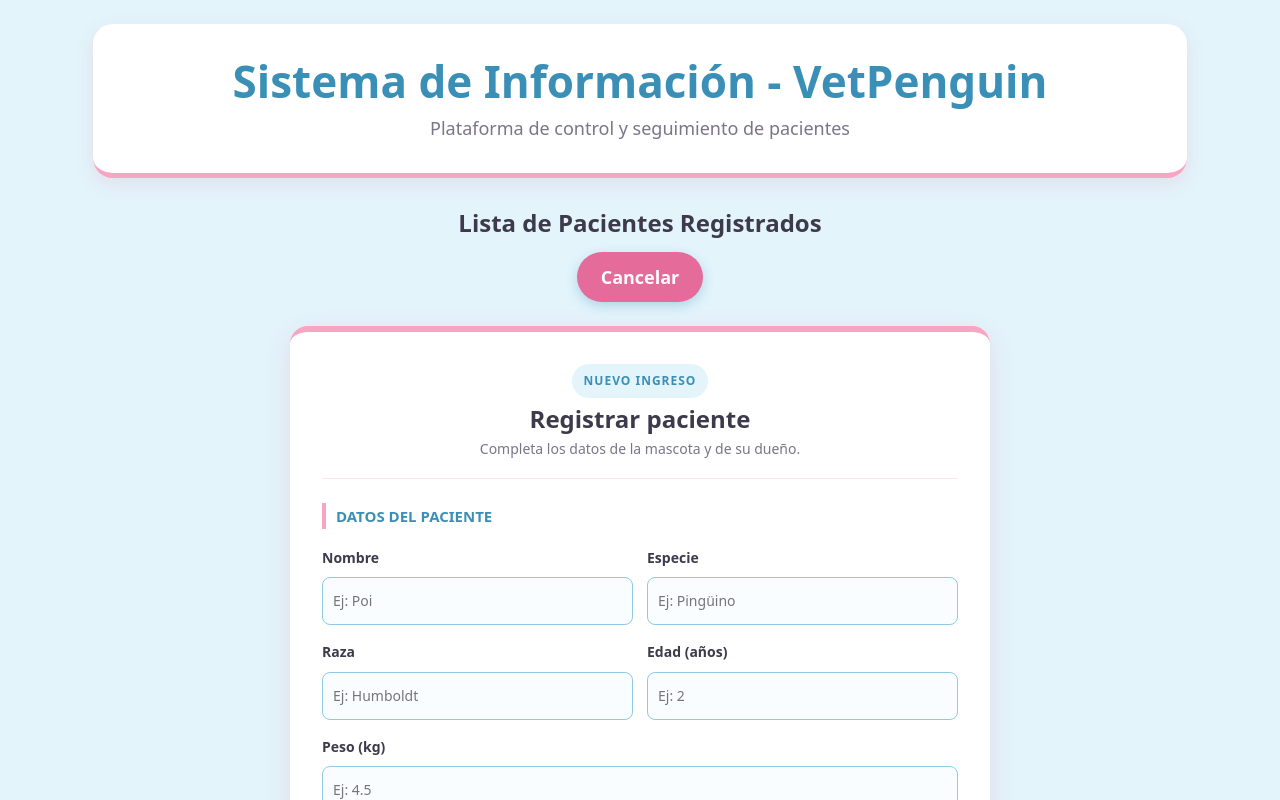
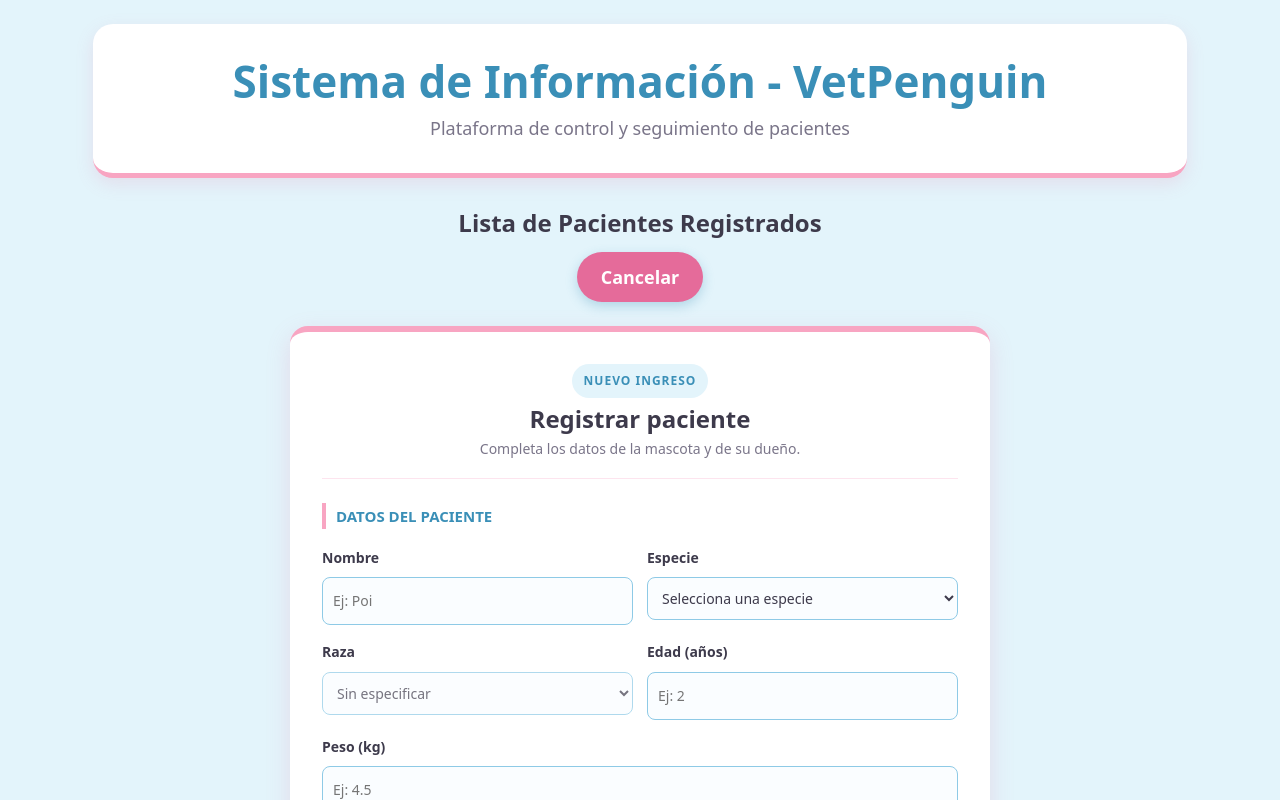
Before and after one commit to Vikktor93/vetChiloe, a React (Vite) app: page / in a window 1280 px wide. Both pictures are taken after a click on the button "Agregar paciente". Shown: the top 800 px of the page. Built offline with nearby package versions, Linux system fonts and the light colour scheme.

Commit message:
Se agrega menu desplegable a raza y especie

```diff
--- a/src/components/FormularioPaciente.css
+++ b/src/components/FormularioPaciente.css
@@ -74,7 +74,8 @@
 }
 
 .formulario-paciente input,
-.formulario-paciente textarea {
+.formulario-paciente textarea,
+.formulario-paciente select {
   padding: 10px;
   border: 1.5px solid var(--celeste);
   border-radius: 8px;
@@ -90,7 +91,8 @@
 }
 
 .formulario-paciente input:focus,
-.formulario-paciente textarea:focus {
+.formulario-paciente textarea:focus,
+.formulario-paciente select:focus {
   outline: none;
   border-color: var(--rosa-fuerte);
   background: white;
--- a/src/components/FormularioPaciente.jsx
+++ b/src/components/FormularioPaciente.jsx
@@ -1,5 +1,6 @@
 import { useState } from 'react';
 import './FormularioPaciente.css';
+import razasPorEspecie from '../datos/Razas';
 
 function FormularioPaciente({ onAgregar }) {
   // datos del paciente
@@ -88,23 +89,39 @@ function FormularioPaciente({ onAgregar }) {
 
         <label>
           Especie
-          <input
-            type="text"
-            placeholder="Ej: Pingüino"
+          <select
             value={especie}
-            onChange={(e) => setEspecie(e.target.value)}
+            onChange={(e) => {
+              setEspecie(e.target.value);
+              // al cambiar la especie se borra la raza anterior
+              setRaza('');
+            }}
             required
-          />
+          >
+            <option value="">Selecciona una especie</option>
+            {Object.keys(razasPorEspecie).map((nombreEspecie) => (
+              <option key={nombreEspecie} value={nombreEspecie}>
+                {nombreEspecie}
+              </option>
+            ))}
+          </select>
         </label>
 
         <label>
           Raza
-          <input
-            type="text"
-            placeholder="Ej: Humboldt"
+          <select
             value={raza}
             onChange={(e) => setRaza(e.target.value)}
-          />
+            disabled={especie === ''}
+          >
+            <option value="">Sin especificar</option>
+            {/* solo muestra las razas de la especie elegida */}
+            {especie !== '' && razasPorEspecie[especie].map((nombreRaza) => (
+              <option key={nombreRaza} value={nombreRaza}>
+                {nombreRaza}
+              </option>
+            ))}
+          </select>
         </label>
 
         <label>
--- /dev/null
+++ b/src/datos/Razas.jsx
@@ -0,0 +1,10 @@
+// razas disponibles segun la especie
+const razasPorEspecie = {
+  'Perro': ['Mestizo', 'Labrador', 'Pastor Alemán', 'Poodle', 'Golden Retriever', 'Bulldog', 'Chihuahua', 'Otra'],
+  'Gato': ['Mestizo', 'Siamés', 'Persa', 'Maine Coon', 'Angora', 'Otra'],
+  'Pingüino': ['Humboldt', 'Magallanes', 'Adelia', 'Barbijo', 'Papúa', 'Rey', 'Emperador'],
+  'Conejo': ['Mestizo', 'Cabeza de León', 'Belier', 'Rex', 'Holandés', 'Otra'],
+  'Ave': ['Catita', 'Canario', 'Loro', 'Cacatúa', 'Agapornis', 'Otra']
+};
+
+export default razasPorEspecie;
```
